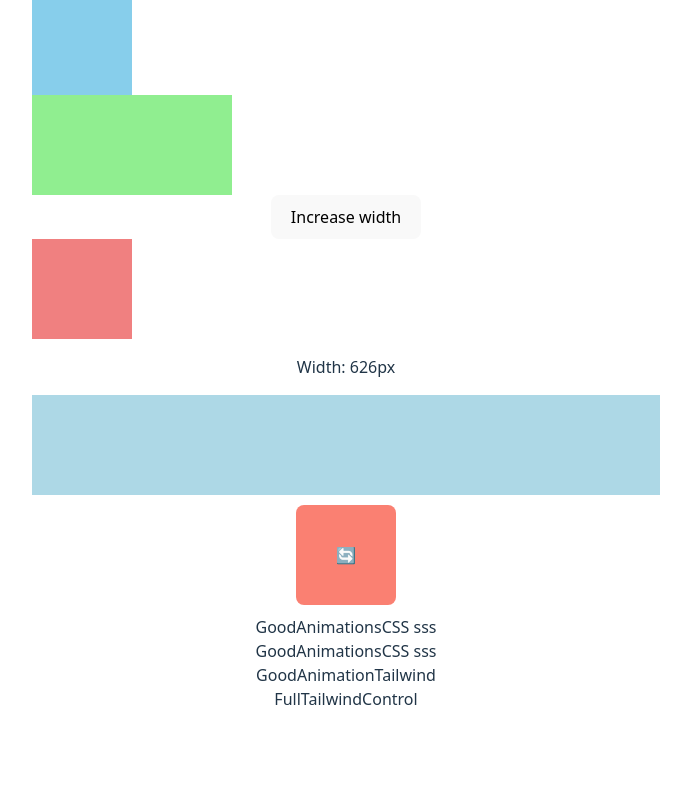
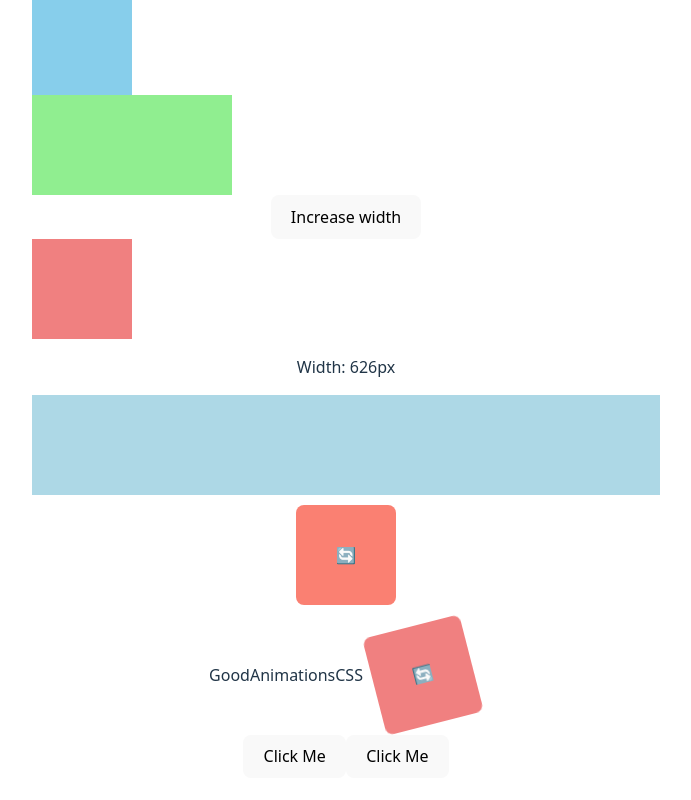
Before and after one commit to VictorSouzaCode/React-Performance-best-Practices, a React (Vite) app: page / in a window 1280 px wide. Shown: the part 7028-7828 px from the top of the page, without its empty margins (294-985 px from the left). Before the commit the page ends 7771 px from the top, so only its background shows below. Built offline with nearby package versions, Linux system fonts and the light colour scheme.

Commit message:
animation lesso almost done

```diff
--- a/src/exercises/unnecessaryDomWork/classes-vs-InlineAnimation/Animations.tsx
+++ b/src/exercises/unnecessaryDomWork/classes-vs-InlineAnimation/Animations.tsx
@@ -8,7 +8,6 @@ const Animations = () => {
     <div>
         <BadAnimations/>
         <GoodAnimationsCSS/>
-        <GoodAnimationsCSS/>
         <GoodAnimationTailwind/>
         <FullTailwindControl/>
     </div>
--- a/src/exercises/unnecessaryDomWork/classes-vs-InlineAnimation/FullTailwindControl.tsx
+++ b/src/exercises/unnecessaryDomWork/classes-vs-InlineAnimation/FullTailwindControl.tsx
@@ -1,9 +1,15 @@
+// If the animation doesn’t depend on React state at all, you can let CSS handle everything:
 
+// Here, Tailwind’s active:scale-110 handles the scaling when pressed — zero JavaScript, zero re-renders, just GPU-accelerated CSS transitions.
 
 const FullTailwindControl = () => {
   return (
-    <div>FullTailwindControl</div>
-  )
+    <button
+      className="bg-blue-500 text-white px-4 py-2 rounded transition-transform duration-200 ease-in-out active:scale-110"
+    >
+      Click Me
+    </button>
+  );
 }
 
 export default FullTailwindControl
--- /dev/null
+++ b/src/exercises/unnecessaryDomWork/classes-vs-InlineAnimation/GoodAnimation.css
@@ -0,0 +1,16 @@
+
+
+.animated-btn {
+  width: 100px;
+  height: 100px;
+  margin: 10px;
+  background: lightcoral;
+  border: none;
+  border-radius: 8px;
+  animation: spin 2s linear infinite;
+}
+
+@keyframes spin {
+  from { transform: rotate(0deg); }
+  to { transform: rotate(360deg); }
+}
--- a/src/exercises/unnecessaryDomWork/classes-vs-InlineAnimation/GoodAnimationTailwind.tsx
+++ b/src/exercises/unnecessaryDomWork/classes-vs-InlineAnimation/GoodAnimationTailwind.tsx
@@ -1,39 +1,39 @@
 
 
 /*
-What’s going on here
+Here’s how professionals do it using Tailwind’s transition utilities — React only toggles a class, not inline styles. */
 
-Every ~16ms:
+// Tailwind transition utilities (transition-transform duration-200 ease-in-out)
+// Offloads animation to CSS instead of React re-renders.
+// Toggling a class (scale-110 / scale-100)
+// Changes happen in the compositor thread (GPU), not React’s main thread.
+// Single render per click
+// React only updates the class once, no continuous re-rendering.
+// Scales beautifully
+// Works efficiently even with 100+ animated elements.
 
-setRotation() updates React state.
+import { useState } from "react";
 
-React re-renders the entire component.
-
-The style prop creates a new object each render ({ transform: "rotate(..." }).
-
-React updates the DOM’s transform property.
-
-The browser recalculates layout, paints, and composites again.
-
-So you’re asking React + the JS thread to handle 60 updates per second 🤯.
-
-If you had 50 buttons like that?
-→ 50 re-renders per frame × 60 frames per second = 3000 React updates per second.
-→ 💥 CPU spike, jank, lag.
-
-Why this hurts performance
-
-React is not designed for frame-by-frame animation. It’s great for declarative UI, but slow for continuous updates.
-
-Each setState → re-render → reconciliation → DOM diff → paint.
-
-The browser’s animation engine (CSS transitions, keyframes, or the compositor) is much faster — it can run animations on the GPU, outside the JS thread.
-*/
 
 const GoodAnimationTailwind = () => {
+  const [clicked, setClicked] = useState(false);
+
+  const handleClick = () => {
+    setClicked(true);
+    setTimeout(() => setClicked(false), 200); // remove class after animation
+  };
+
   return (
-    <div>GoodAnimationTailwind</div>
-  )
+    <button
+      onClick={handleClick}
+      className={`
+        bg-blue-500 text-white px-4 py-2 rounded transition-transform duration-200 ease-in-out
+        ${clicked ? "scale-110" : "scale-100"}
+      `}
+    >
+      Click Me
+    </button>
+  );
 }
 
 export default GoodAnimationTailwind
--- a/src/exercises/unnecessaryDomWork/classes-vs-InlineAnimation/GoodAnimationsCSS.tsx
+++ b/src/exercises/unnecessaryDomWork/classes-vs-InlineAnimation/GoodAnimationsCSS.tsx
@@ -1,8 +1,18 @@
+// Let CSS handle animations; let React trigger them declaratively.
+// This runs completely outside React — on the compositor thread.
+// React doesn’t re-render at all.
+// Smooth, battery-efficient, and lag-free.
 
+import "./GoodAnimation.css"
 
 const GoodAnimationsCSS = () => {
+
   return (
-    <div>GoodAnimationsCSS sss</div>
+    <div>GoodAnimationsCSS
+      <button className="animated-btn">
+        🔄
+      </button>
+    </div>
   )
 }
 
```
